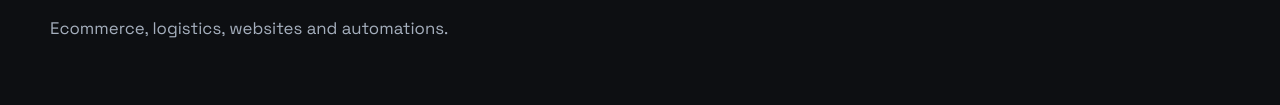
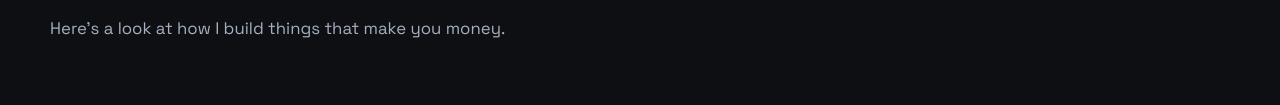
Before and after one commit to grislerjerome-crypto/portfolio, a plain HTML site: page project-samples/index.html in a window 1280 px wide. Shown: the part 192-297 px from the top of the page. Drawn offline with Linux system fonts and the light colour scheme.

Commit message:
Update Project Samples subheadline

```diff
--- a/project-samples/index.html
+++ b/project-samples/index.html
@@ -39,7 +39,7 @@
 <a href="../#contact">Contact</a>
 </div>
 </nav>
-<main class="wrap"><section class="hero" aria-labelledby="hero-title"><div><h1 id="hero-title" aria-label="Project Samples"><span class="headline-line grad" data-scramble aria-hidden="true">Project Samples</span></h1><p class="hero-copy">Ecommerce, logistics, websites and automations.</p></div></section>
+<main class="wrap"><section class="hero" aria-labelledby="hero-title"><div><h1 id="hero-title" aria-label="Project Samples"><span class="headline-line grad" data-scramble aria-hidden="true">Project Samples</span></h1><p class="hero-copy">Here’s a look at how I build things that make you money.</p></div></section>
 <section id="library" aria-label="Project samples"><nav class="filters" aria-label="Sample categories"><button type="button" data-filter="all" aria-pressed="true">All work</button><button type="button" data-filter="commerce" aria-pressed="false">Shopify & ecommerce</button><button type="button" data-filter="logistics" aria-pressed="false">Logistics</button><button type="button" data-filter="meta-ads" aria-pressed="false">Meta Ads</button><button type="button" data-filter="google-ads" aria-pressed="false">Google Ads</button><button type="button" data-filter="klaviyo" aria-pressed="false">Klaviyo</button><button type="button" data-filter="live-chats-emails" aria-pressed="false">Live Chats/Emails</button><button type="button" data-filter="ai-media-image-generation" aria-pressed="false">AI Media/Image Generation</button><button type="button" data-filter="creatives" aria-pressed="false">Creatives</button><button type="button" data-filter="websites" aria-pressed="false">Website builds</button><button type="button" data-filter="automation" aria-pressed="false">Automations</button></nav><p id="filter-status" class="sr-only" aria-live="polite"></p>
 <div data-category="commerce" class="category-section"><div class="section-caption"><span>SHOPIFY & ECOMMERCE</span></div><article class="feature" data-role="Shopify Web Design"><div class="feature-copy"><span class="badge">Design concept</span><h3>Shopify Web Design</h3><p>A storefront, collection and product page for fictional brand Form &amp; Field.</p><div id="slide-copy" aria-live="polite"></div><button class="text-link" type="button" id="design-expand">View design ↗</button><div class="slide-controls" aria-label="Storefront concept slideshow"><button id="design-prev" type="button" aria-label="Previous design">←</button><span id="design-counter" aria-live="polite"></span><button id="design-next" type="button" aria-label="Next design">→</button></div></div><div class="design-stage" id="design-stage" tabindex="0" role="region" aria-label="Illustrative storefront slideshow. Use left and right arrow keys."><div class="browser-chrome"><span>● ● ●</span><span>FORM & FIELD</span><span>↗</span></div><img id="design-image" src="assets/storefront.svg" width="1000" height="680" alt=""></div></article><div class="role-grid" id="role-grid"></div></div>
 <div data-category="logistics" class="category-section"><div class="section-caption"><span>SUPPLY CHAIN & LOGISTICS</span></div><div class="logistics-shell"><div class="section-head"><h3>Shipment desk</h3><span class="badge">Sample data</span></div><div class="lane-buttons" id="lane-buttons"></div><div id="shipment-detail" aria-live="polite"></div></div></div>
```
